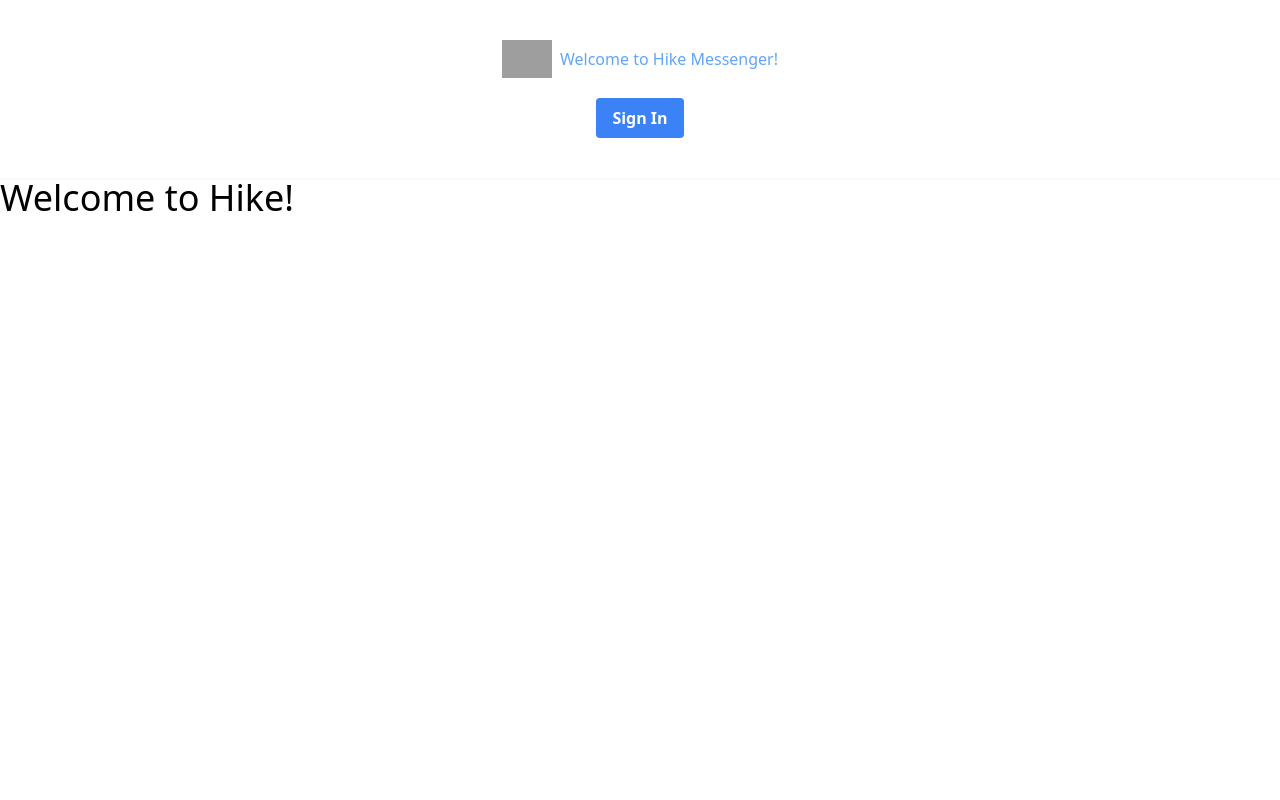
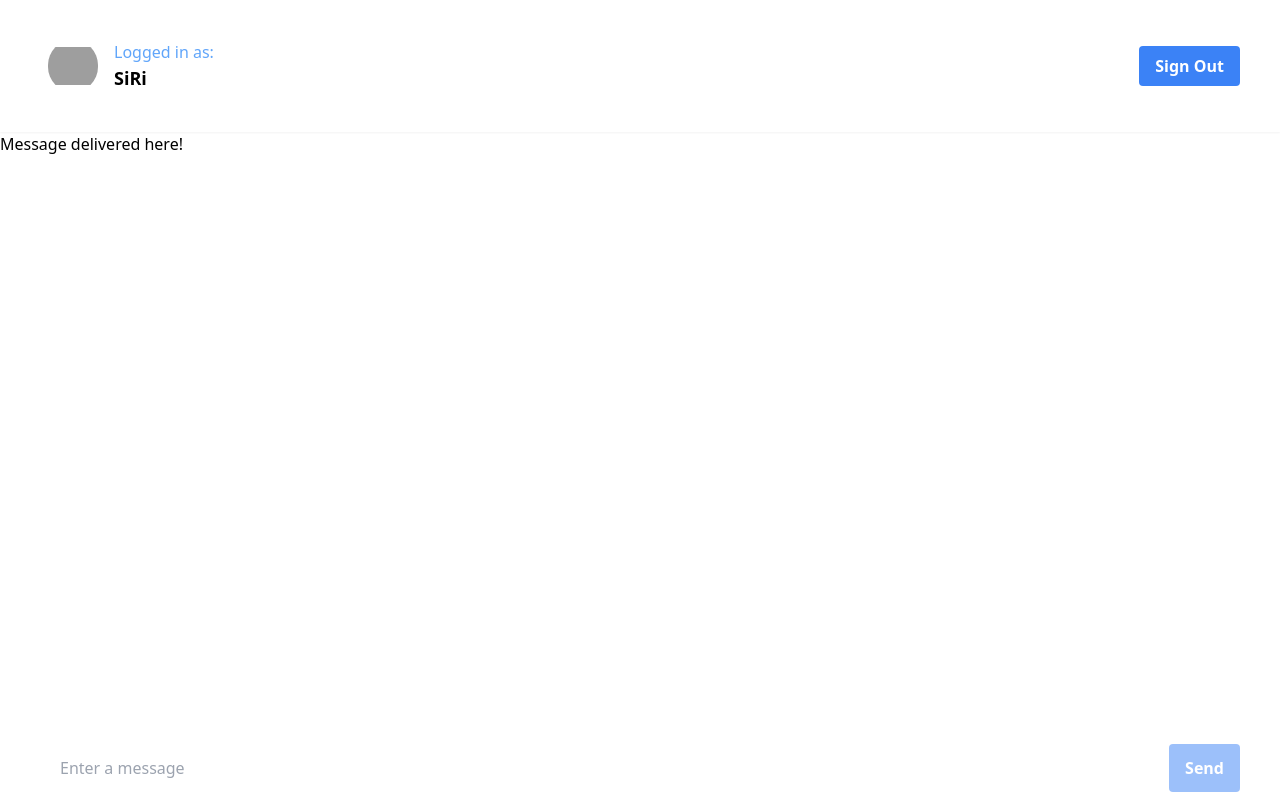
Before and after one commit to roshray/neutrino, a Next.js app in the folder Builds/neutray/: page / in a window 1280 px wide. Built offline with nearby package versions, Linux system fonts and the light colour scheme; grey boxes are pictures that could not be loaded.

Commit message:
layout| header,main & foooter

```diff
--- /dev/null
+++ b/Builds/neutray/app/ChatInput.tsx
@@ -0,0 +1,60 @@
+'use client'
+import { FormEvent, useState } from "react"
+import { v4 as uuid } from 'uuid'
+import { Message } from "../typings"
+
+function ChatInput() {
+    const [input, setInput] = useState("")
+    const addMessage = (e: FormEvent<HTMLFormElement>) => {
+        e.preventDefault()
+
+        if (!input) return
+
+        const messageToSend = input
+        setInput('')
+
+        const id = uuid()
+
+        const message:Message = {
+            id,
+            message: messageToSend,
+            created_at: Date.now(),
+            username: 'SiRi',
+            profilePicture: 'https://github.com/roshray/roshray/blob/master/gitProfile.png',
+            email: 'sirialexa@gmail.com',
+        }
+
+        const uploadMessageToUpstash = async () => {
+            const res = await fetch('/api/addMessage', {
+                method: 'POST',
+                headers: {
+                    'Content-Type': 'application/json',
+                },
+                body: JSON.stringify({
+                    message,
+                }),
+            })
+
+            const data = await res.json()
+        }
+
+    }
+  return (
+    <form  onSubmit={addMessage} className='fixed bottom-0 z-50 w-full flex  px-10 py-2 space-x-2'>
+        <input
+            type="text"
+            value={input}
+            onChange={e => setInput(e.target.value)}
+            placeholder='Enter a message'
+            className='flex-1 rounded border-gray-300 focus:outline-none focus:ring-2 focus:ring-blue-600 focus:border-transparent px-5 py-3 disabled:opacity-50 disabled:cursor-not-allowed' />
+        <button
+            type='submit'
+            disabled={!input}
+            className='bg-blue-500 hover:bg-blue-700 text-white font-bold py-2 px-4 rounded disabled:opacity-50 disabled:cursor-not-allowed'
+
+        >Send</button>
+    </form>
+  )
+}
+
+export default ChatInput
--- a/Builds/neutray/app/Header.tsx
+++ b/Builds/neutray/app/Header.tsx
@@ -1,7 +1,33 @@
 import Image from 'next/image'
 import Link from "next/link"
+import LogoutButton from './LogoutButton'
 
 function Header() {
+    const session = true
+
+
+    if  (session) return (
+            <header className='sticky top-0 z-50 bg-white flex justify-between items-center p-10 shadow-sm'>
+                <div className="flex space-x-2">
+                    <Image
+                        className='rounded-full mx-2 object-contain'
+                        height={10}
+                        width={50}
+                        src="https://links.papareact.com/jne"
+                        alt="logo"
+
+                    />
+
+                    <div>
+                        <p className='text-blue-400'>Logged in as:</p>
+                        <p className='font-bold text-lg'>SiRi</p>
+                    </div>
+                </div>
+
+                <LogoutButton />
+            </header>
+    )
+
   return (
     <header className='sticky top-0 z-50 bg-white flex justify-center items-center p-10 shadow-sm'>
 
--- /dev/null
+++ b/Builds/neutray/app/LogoutButton.tsx
@@ -0,0 +1,14 @@
+import React from 'react'
+
+function LogoutButton() {
+  return (
+
+    <button
+        className='bg-blue-500 hover:bg-blue-700 text-white font-bold py-2 px-4 rounded'>
+
+        Sign Out
+    </button>
+  )
+}
+
+export default LogoutButton
--- /dev/null
+++ b/Builds/neutray/app/MessageList.tsx
@@ -0,0 +1,9 @@
+import React from 'react'
+
+function MessageList() {
+  return (
+    <div>Message delivered here!</div>
+  )
+}
+
+export default MessageList
--- a/Builds/neutray/app/page.tsx
+++ b/Builds/neutray/app/page.tsx
@@ -1,8 +1,15 @@
 import React from 'react'
+import ChatInput from './ChatInput'
+import MessageList from './MessageList'
 
 function HomePage() {
   return (
-    <div className='text-4xl'>Welcome to Hike!</div>
+    <main>
+      <MessageList />
+
+
+      <ChatInput />
+    </main>
   )
 }
 
--- a/Builds/neutray/package.json
+++ b/Builds/neutray/package.json
@@ -6,14 +6,17 @@
     "start": "next start"
   },
   "dependencies": {
+    "ioredis": "^5.2.4",
     "next": "latest",
     "react": "18.2.0",
-    "react-dom": "18.2.0"
+    "react-dom": "18.2.0",
+    "uuid": "^9.0.0"
   },
   "devDependencies": {
     "@types/node": "18.11.3",
     "@types/react": "18.0.21",
     "@types/react-dom": "18.0.6",
+    "@types/uuid": "^8.3.4",
     "autoprefixer": "^10.4.12",
     "postcss": "^8.4.18",
     "tailwindcss": "^3.2.1",
--- /dev/null
+++ b/Builds/neutray/pages/api/addMessage.ts
@@ -0,0 +1,35 @@
+// Next.js API route support: https://nextjs.org/docs/api-routes/introduction
+import type { NextApiRequest, NextApiResponse } from 'next'
+import redis from "../../redis"
+import { Message } from '../../typings'
+
+type Data = {
+  message: Message
+}
+
+type ErrorData = {
+    body: string
+}
+
+export default async function handler(
+  req: NextApiRequest,
+  res: NextApiResponse<Data | ErrorData >
+) {
+    if (req.method !=='POST') {
+        res.status(405).json({ body: 'Method Not Allowed'})
+        return
+    }
+
+    const { message } = req.body
+
+    const newMessage = {
+        ...message,
+        created_at: Date.now(),
+    }
+
+// push to upstash redis db
+
+    await redis.hset('message', message.id, JSON.stringify(newMessage))
+
+    res.status(200).json({ message: newMessage })
+}
--- /dev/null
+++ b/Builds/neutray/redis.ts
@@ -0,0 +1,5 @@
+import Redis from 'ioredis'
+
+const redis = new Redis(process.env.REDIS_URL!)
+
+export default redis
```
Also changed, not shown: Builds/neutray/typings.d.ts (added, +8 -0 lines), 1 other file (tests, documents, lock files or other folders).
